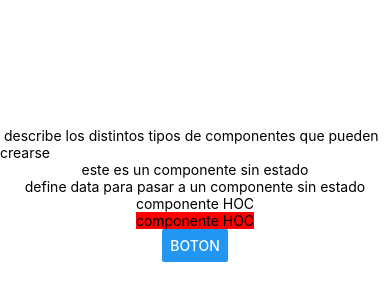
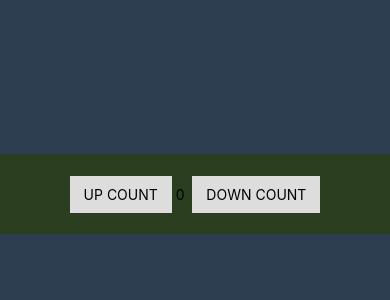
Before and after one commit to gastonrepos/reactNativeTeoric, a React Native app: screen / in a window 390 px wide. Shown: the part 228-528 px from the top of the page. Built offline with nearby package versions, Linux system fonts and the light colour scheme.

Commit message:
feat: :zap: [2] add component

```diff
--- a/App.js
+++ b/App.js
@@ -2,12 +2,14 @@ import { StatusBar } from 'expo-status-bar';
 import React from 'react';
 import { StyleSheet, Text, View } from 'react-native';
 import TypesOfComponents from './src/screens/TypesOfComponents';
+import ContadorClass from './src/screens/ContadorClass';
 
 export default function App() {
   return (
     <View style={styles.container}>
       <StatusBar style="auto" />
-      <TypesOfComponents/>
+      {/* <TypesOfComponents/> */}
+      <ContadorClass/>
     </View>
   );
 }
```
